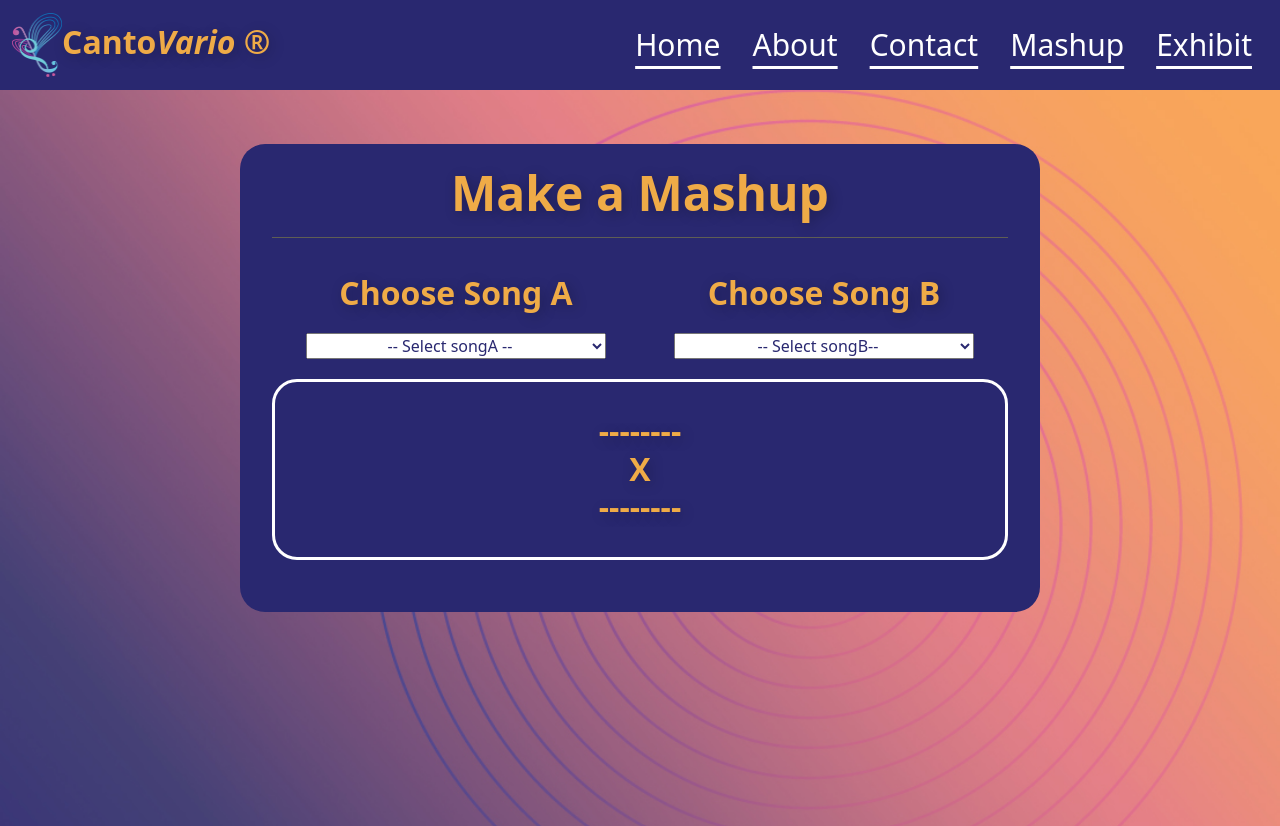
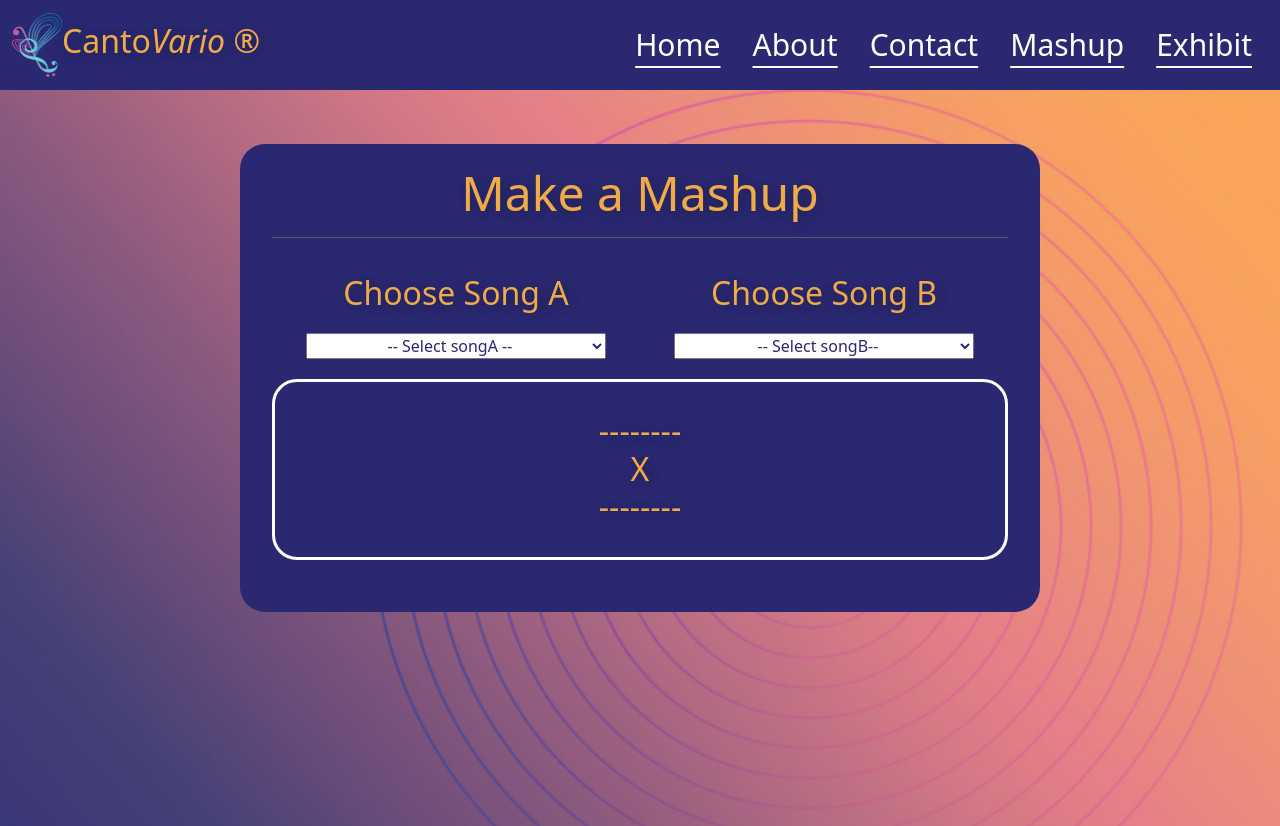
Before and after one commit to enginart/MUcv.com, a React (Create React App) app: page /MUcv.com/Mashup in a window 1280 px wide. Shown: the top 826 px of the page. Built offline with nearby package versions, Linux system fonts and the light colour scheme.

Commit message:
Update readme

```diff
--- a/src/App.css
+++ b/src/App.css
@@ -41,6 +41,7 @@
   font-size: 30px !important;
   color: white !important;
   text-decoration: underline !important;
+  text-decoration-thickness: 2px !important;
   text-underline-offset: 10px !important;
   padding-left: 1rem !important;
   padding-right: 1rem !important;
@@ -57,7 +58,7 @@
   font-size: 2rem;
   line-height: 1.2;
   text-transform: none;
-  font-weight: 700;
+  font-weight: 400;
   color: rgb(239,171,71);
 }
 
@@ -107,7 +108,7 @@
 }
 
 .home-title {
-  font-weight: 400;
+  font-weight:400;
   font-size: 3rem;
   line-height: 1.1;
   margin-bottom: 20px;
@@ -188,7 +189,7 @@
 }
 
 .about-title {
-  font-weight: 700;
+  font-weight: 400;
   color: #efab47;
   text-align: center;
   font-size: 3rem;
@@ -230,7 +231,7 @@
 }
 
 .exhibit-title {
-  font-weight: 700;
+  font-weight: 400;
   color: #efab47;
   text-align: center;
   font-size: 3rem;
@@ -252,7 +253,7 @@
 }
 
 .song-choice-label{
-  font-weight: 700;
+  font-weight: 400;
   color: #efab47;
   text-align: center;
   font-size: 2rem;
@@ -274,7 +275,7 @@
   padding-top: 30px;
   padding-bottom: 30px;
   border-radius: 25px;
-  font-weight: 700;
+  font-weight: 400;
   color: #efab47;
   text-align: center;
   font-size: 2rem;
@@ -387,10 +388,10 @@
 
 .listen-to-your-mashup {
   border-radius: 25px;
-  font-weight: 700;
+  font-weight: 400;
   color: #efab47;
   text-align: center;
-  font-size: 2.5rem;
+  font-size: 3rem;
   line-height: 1.2;
   margin-top: 20px;
   text-shadow: 3px 3px 13px rgba(0,0,0,0.25);
--- a/src/pages/Mashup.js
+++ b/src/pages/Mashup.js
@@ -84,7 +84,7 @@ const Mashup = () => {
     && (sBchoice !== "--------") && sBchoice !== "Select song B") &&
 
     <div className='mashup-button-container'>
-      <Button className='mashup-button' onClick={handleSubmit}>Make Mashup</Button>
+      <Button className='mashup-button' onClick={handleSubmit}>Make A Mashup</Button>
 
     </div>
 
```
Also changed, not shown: 11 other files (tests, documents, lock files or other folders).
